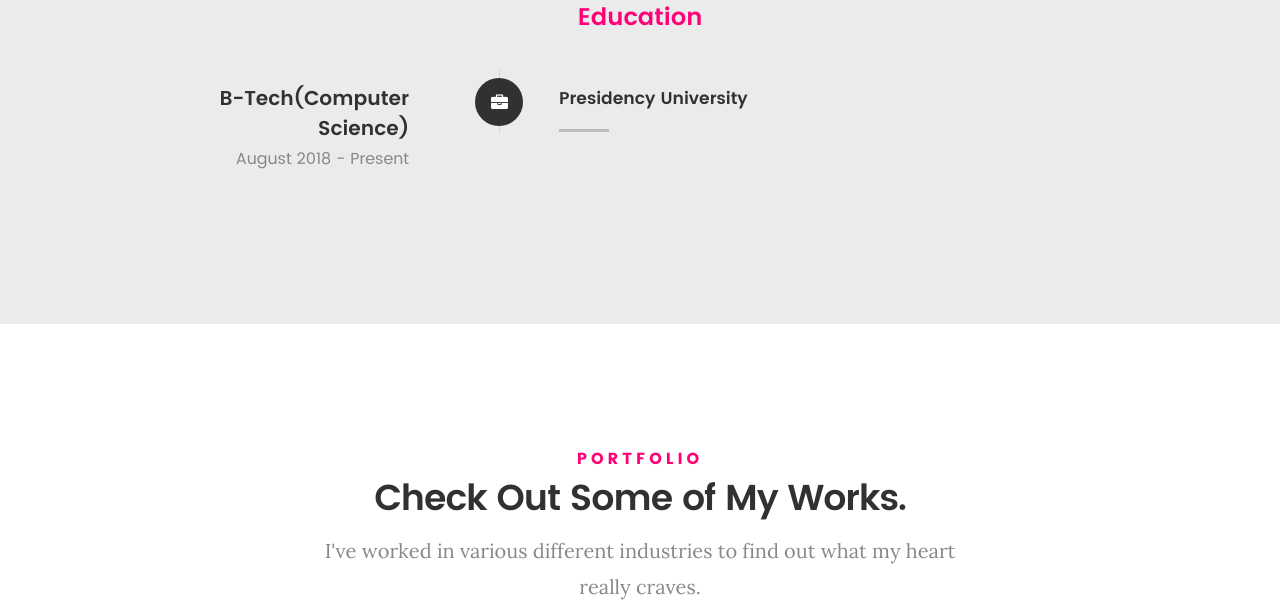
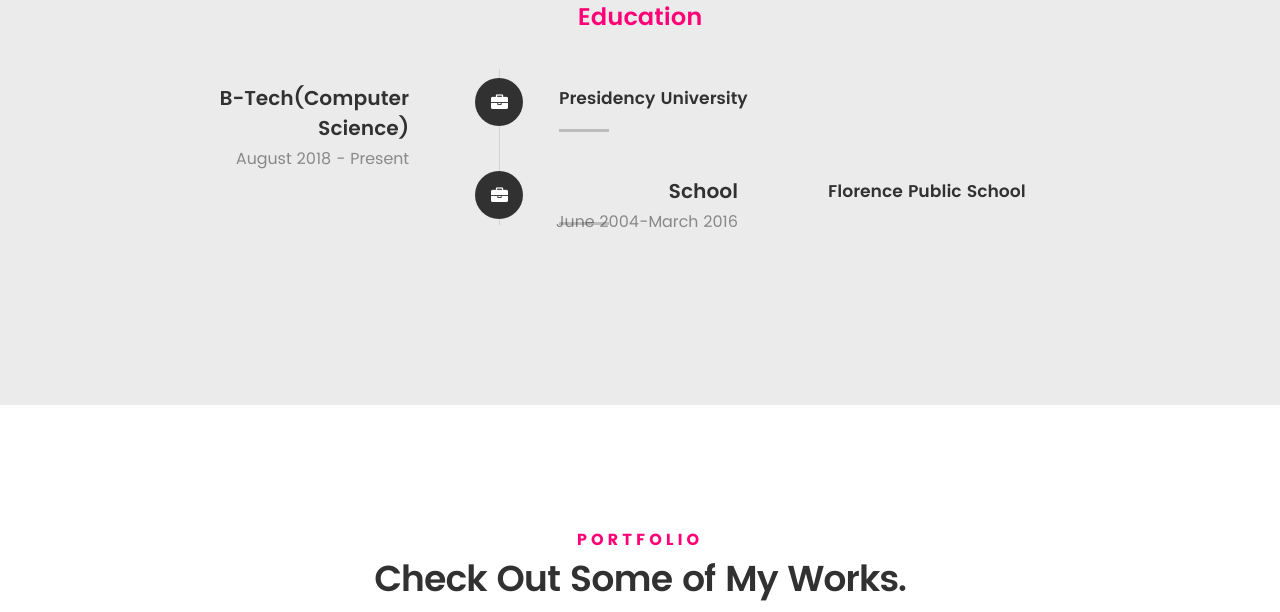
Before and after one commit to felixfaisal/NewMyWeb, a plain HTML site: page index.html in a window 1280 px wide. Shown: the part 2885-3497 px from the top of the page. Drawn offline with Linux system fonts and the light colour scheme; files whose address does not match are found by name.

Commit message:
Update index.html
Updating education section

```diff
--- a/index.html
+++ b/index.html
@@ -311,8 +311,19 @@
 	   					<h4>Presidency University</h4>
 	   					<p></p>
 	   				</div>
+				</div>
 
-
+				<div class="timeline-block">
+					<div class="timeline-ico">
+						<i class="fa fa-briefcase"></i>
+					</div>
+					<div class="timeline-header">
+						<h3>School</h3>
+						<p>June 2004-March 2016</p>
+					</div>
+					<div class ="timeline-content">
+						<h4>Florence Public School</h4>
+					</div>
 
 
 	   			</div> <!-- /timeline-block -->
```
